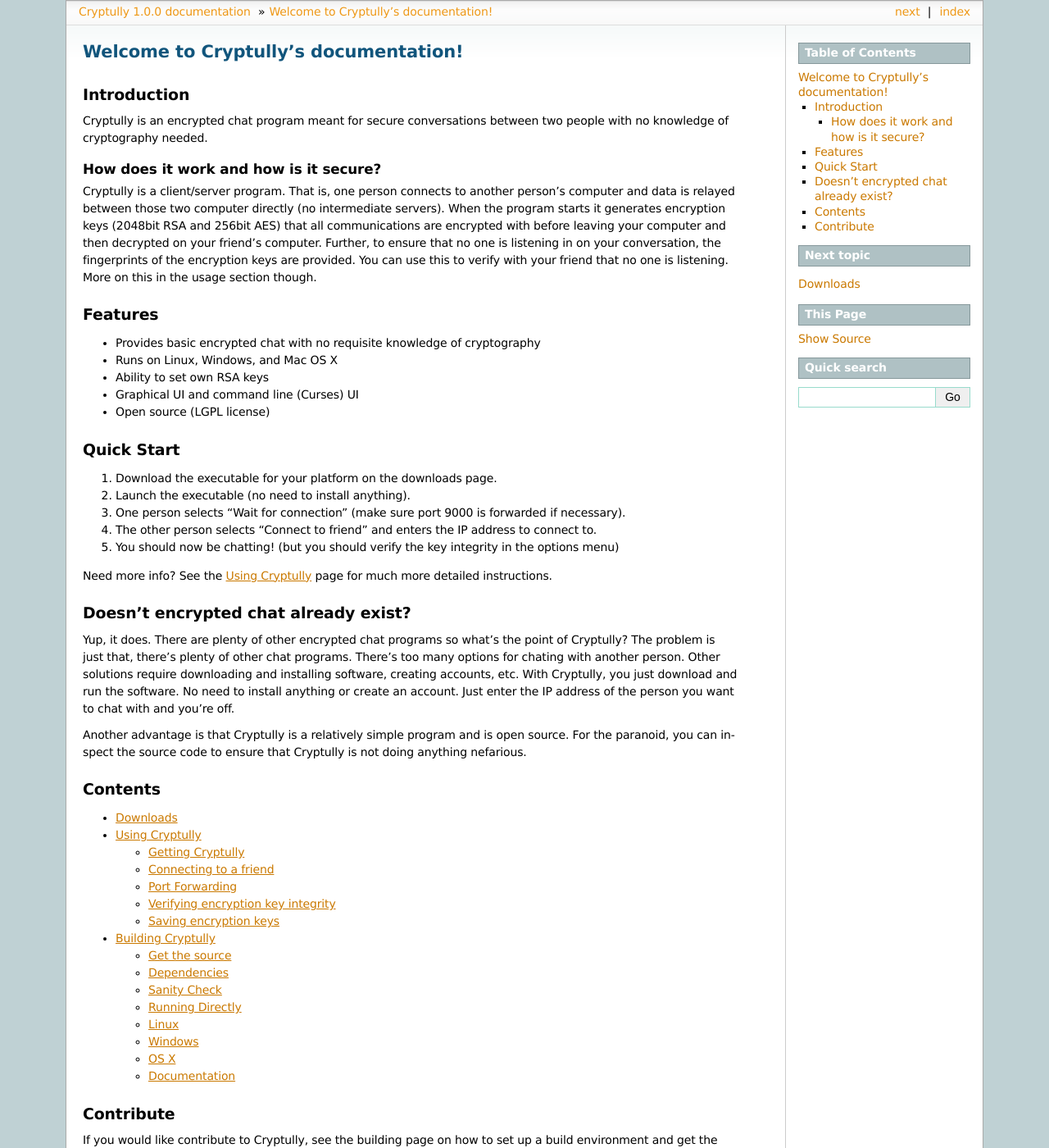
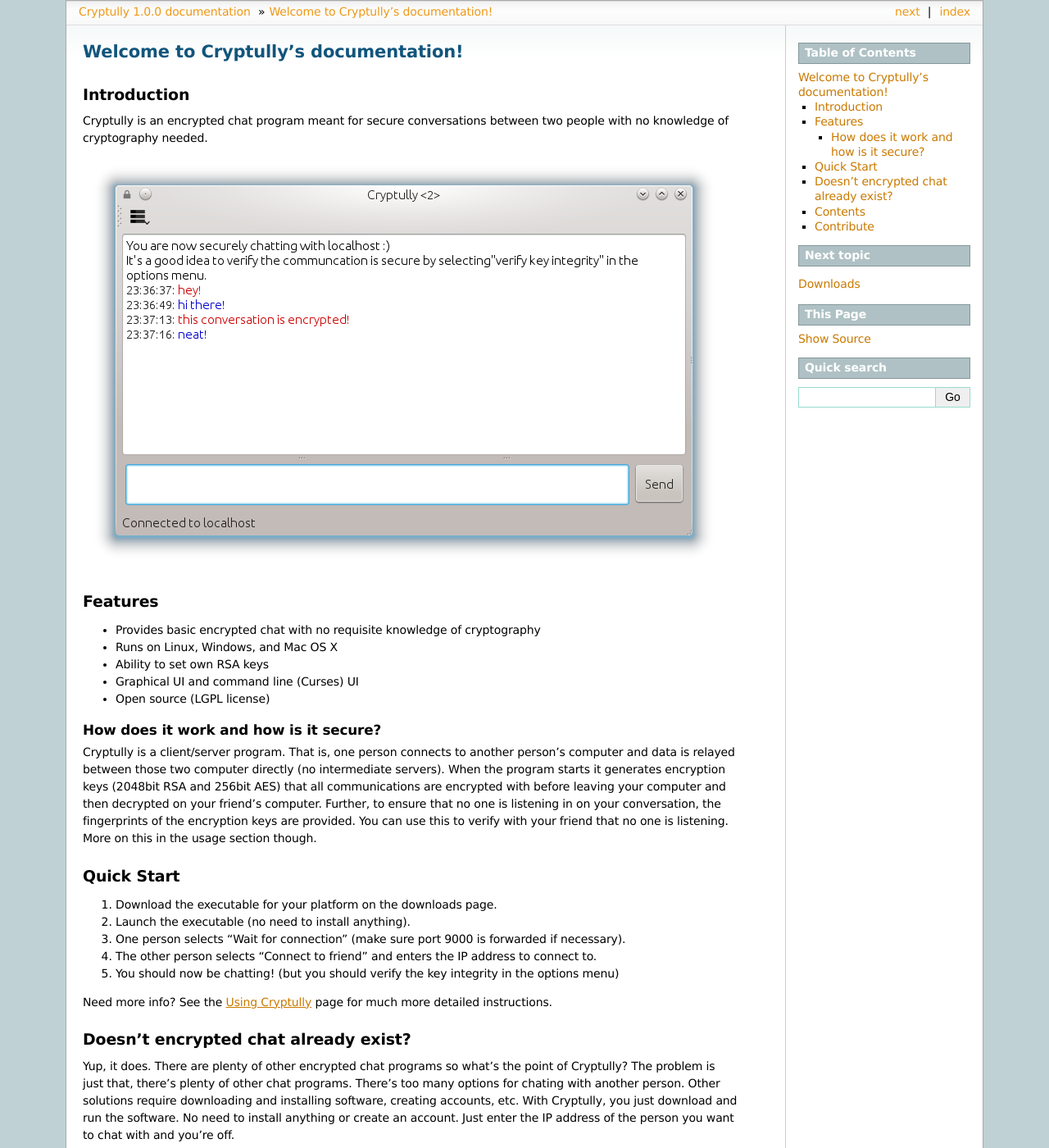
Before and after one commit to shanet/Cryptully, a Sphinx documentation site: the page built from docs/index.rst, in a window 1280 px wide and 1400 px high. Shown: the whole window at 82% size. Built offline with Sphinx 7.4.7, drawn with Linux system fonts in a browser that asks for light colours; some of the changed lines change nothing that is shown.

Commit message:
added screenshot to index page

```diff
--- a/docs/index.rst
+++ b/docs/index.rst
@@ -13,6 +13,18 @@
 |project| is an encrypted chat program meant for secure conversations between two people
 with no knowledge of cryptography needed.
 
+.. image:: images/chatting.png
+
+--------
+Features
+--------
+
+* Provides basic encrypted chat with no requisite knowledge of cryptography
+* Runs on Linux, Windows, and Mac OS X
+* Ability to set own RSA keys
+* Graphical UI and command line (Curses) UI
+* Open source (LGPL license)
+
 ^^^^^^^^^^^^^^^^^^^^^^^^^^^^^^^^^^^^^^
 How does it work and how is it secure?
 ^^^^^^^^^^^^^^^^^^^^^^^^^^^^^^^^^^^^^^
@@ -24,16 +36,6 @@
 no one is listening in on your conversation, the fingerprints of the encryption keys are provided.
 You can use this to verify with your friend that no one is listening. More on this in the usage
 section though.
-
---------
-Features
---------
-
-* Provides basic encrypted chat with no requisite knowledge of cryptography
-* Runs on Linux, Windows, and Mac OS X
-* Ability to set own RSA keys
-* Graphical UI and command line (Curses) UI
-* Open source (LGPL license)
 
 -----------
 Quick Start
```
